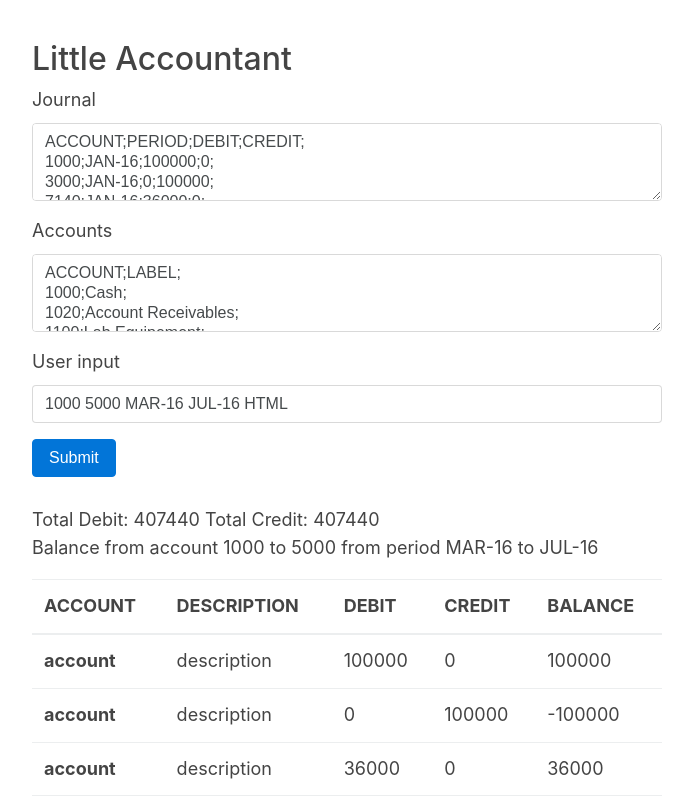
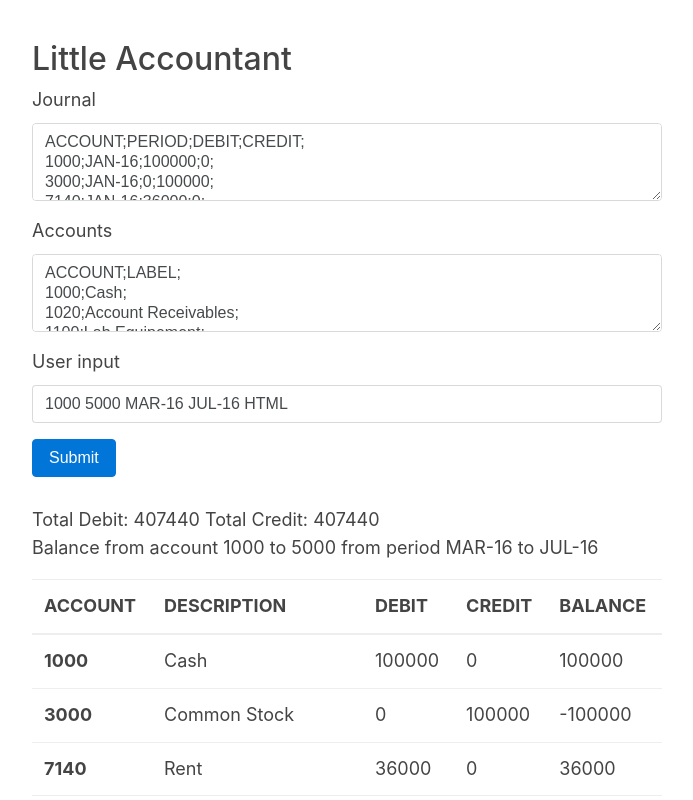
Before and after one commit to loama/FS-Coding-Challenge, a React (Create React App) app: page / in a window 1280 px wide. Shown: the top 800 px of the page, without its empty margins (293-986 px from the left). Built offline with nearby package versions, Linux system fonts and the light colour scheme.

Commit message:
Show correct acount and description in each output

```diff
--- a/src/components/BalanceOutput.js
+++ b/src/components/BalanceOutput.js
@@ -79,10 +79,24 @@ export default connect(state => {
   let balance = [];
 
   /* YOUR CODE GOES HERE */
+
   for (var i = 0; i < state.journalEntries.length; i++) {
+    let account = state.journalEntries[i]['ACCOUNT']
+
+    var correspondingAccount =  state.accounts.filter(function(acc) {
+      return acc['ACCOUNT'] === account
+    });
+
+    let description
+      if (correspondingAccount[0] !== undefined) {
+        description = correspondingAccount[0]['LABEL']
+      } else {
+        description = 'no'
+      }
+
     balance.push({
-      ACCOUNT: 'account',
-      DESCRIPTION: 'description',
+      ACCOUNT: account,
+      DESCRIPTION: description,
       DEBIT: state.journalEntries[i]['DEBIT'],
       CREDIT: state.journalEntries[i]['CREDIT'],
       BALANCE: state.journalEntries[i]['DEBIT'] - state.journalEntries[i]['CREDIT']
```
